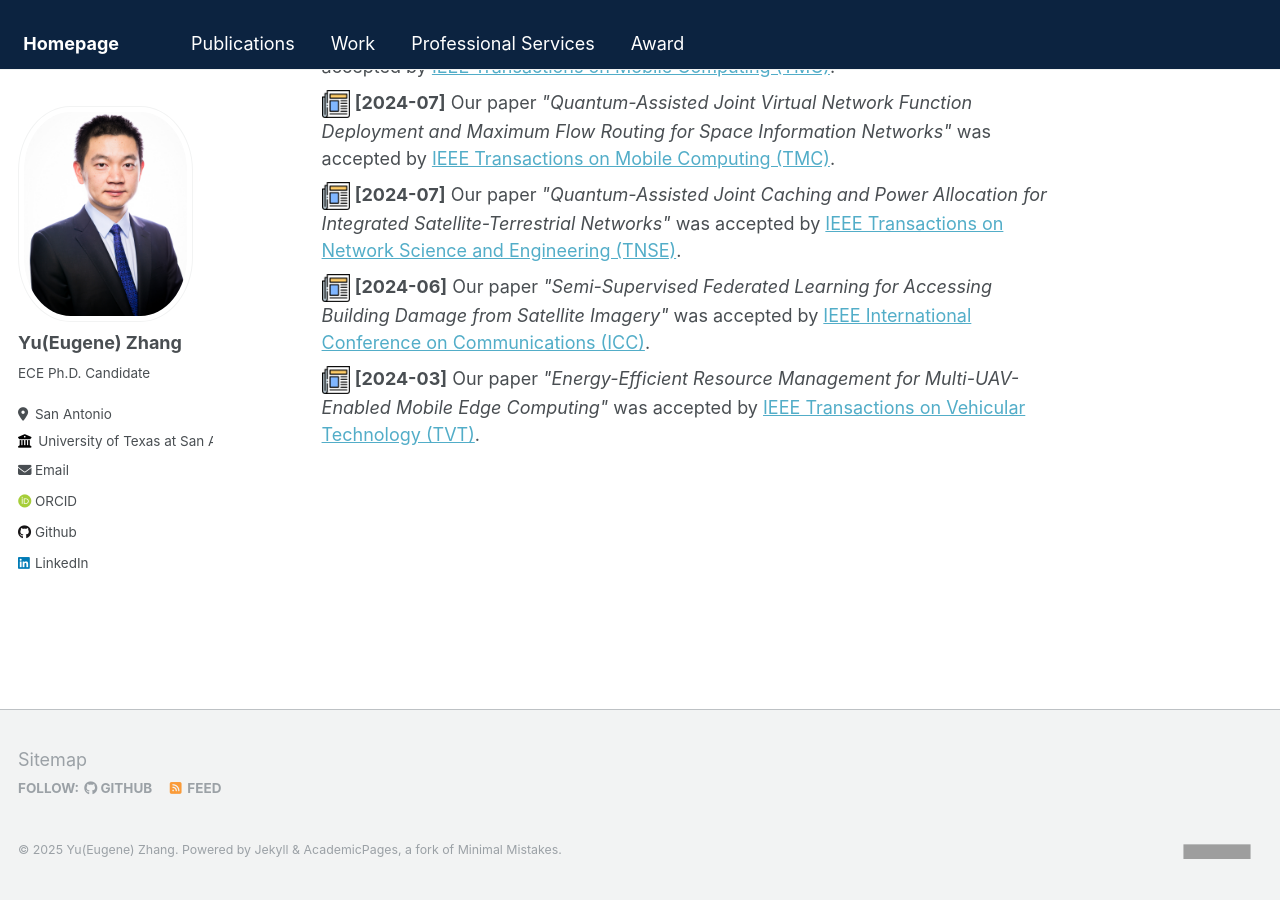
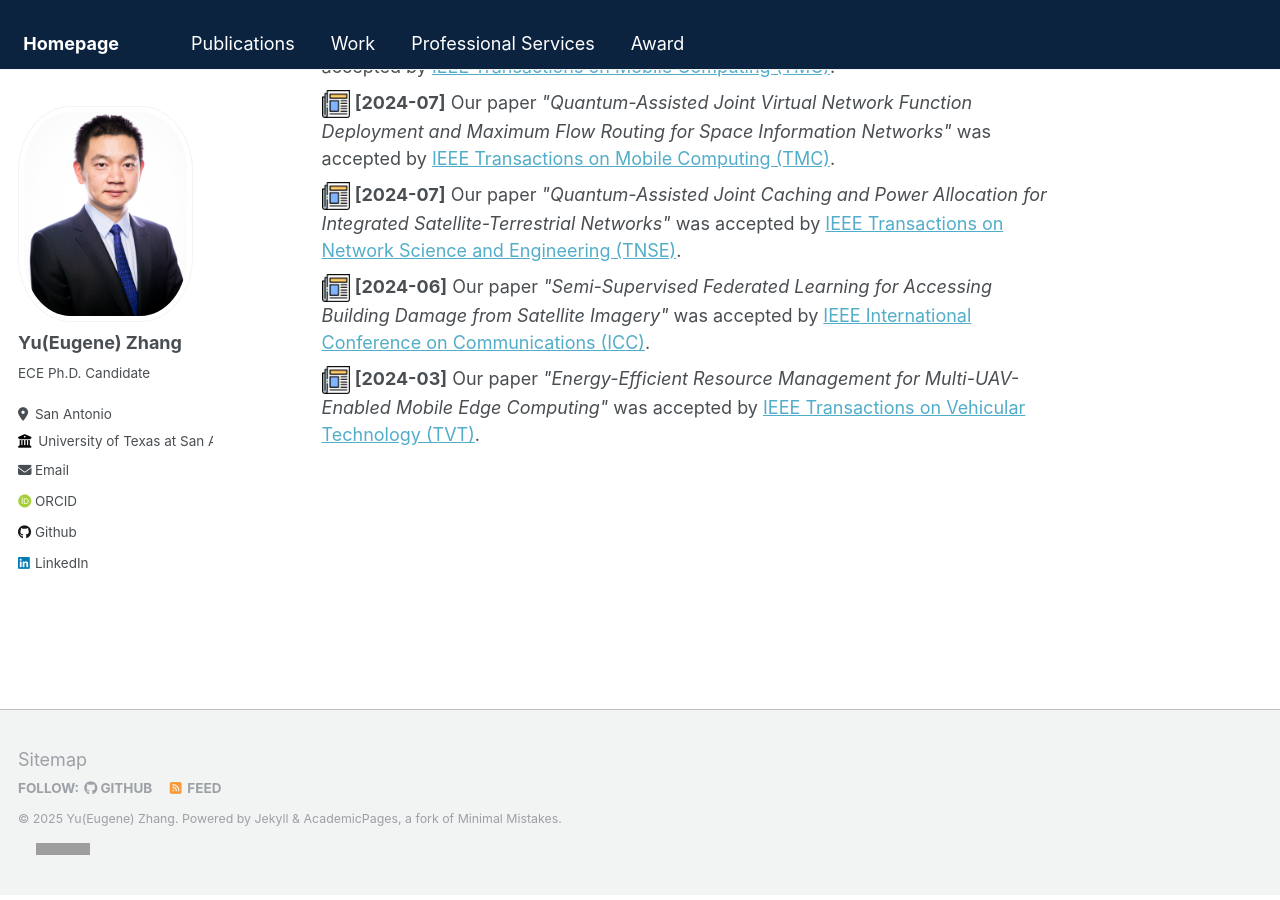
Before and after one commit to Yu-Zhang-Eugene/yu-zhang-eugene.github.io, a Jekyll site: the page built from _pages/about.md, in a window 1280 px wide and 900 px high, scrolled down 941 px. Built offline with Jekyll 4.4.1, drawn with Linux system fonts in a browser that asks for light colours; some web fonts are replaced; grey boxes are pictures that could not be loaded.

Commit message:
Update footer.html

```diff
--- a/_includes/footer.html
+++ b/_includes/footer.html
@@ -21,9 +21,10 @@
 
 
 
-<div style="display: flex; flex-wrap: wrap; justify-content: space-between; align-items: center; gap: 1em; margin-top: 1.5em;">
-    <div class="page__footer-copyright">&copy; {{ site.time | date: '%Y' }} {{ site.name | default: site.title }}. {{ site.data.ui-text[site.locale].powered_by | default: "Powered by" }} <a href="http://jekyllrb.com" rel="nofollow">Jekyll</a> &amp; <a href="https://github.com/academicpages/academicpages.github.io">AcademicPages</a>, a fork of <a href="https://mademistakes.com/work/minimal-mistakes-jekyll-theme/" rel="nofollow">Minimal Mistakes</a>.</div>
-    <div style="flex: 0 0 auto; transform: scale(0.75); transform-origin: center;">
-    <a href="https://clustrmaps.com/site/1c6c9"  title="ClustrMaps"><img src="//www.clustrmaps.com/map_v2.png?d=zKc_Tje-V2kL8v3E5VNlmje6haTJwfpaiZ3kF1SPXCg&cl=ffffff" /></a>
+<div class="page__footer-copyright">&copy; {{ site.time | date: '%Y' }} {{ site.name | default: site.title }}. {{ site.data.ui-text[site.locale].powered_by | default: "Powered by" }} <a href="http://jekyllrb.com" rel="nofollow">Jekyll</a> &amp; <a href="https://github.com/academicpages/academicpages.github.io">AcademicPages</a>, a fork of <a href="https://mademistakes.com/work/minimal-mistakes-jekyll-theme/" rel="nofollow">Minimal Mistakes</a>.
+    <div style="margin-top: 10px;">
+      <div style="transform: scale(0.6); transform-origin: center; display: inline-block;">
+        <a href="https://clustrmaps.com/site/1c6c9"  title="ClustrMaps"><img src="//www.clustrmaps.com/map_v2.png?d=zKc_Tje-V2kL8v3E5VNlmje6haTJwfpaiZ3kF1SPXCg&cl=ffffff" /></a>
+      </div>
     </div>
 </div>
```
